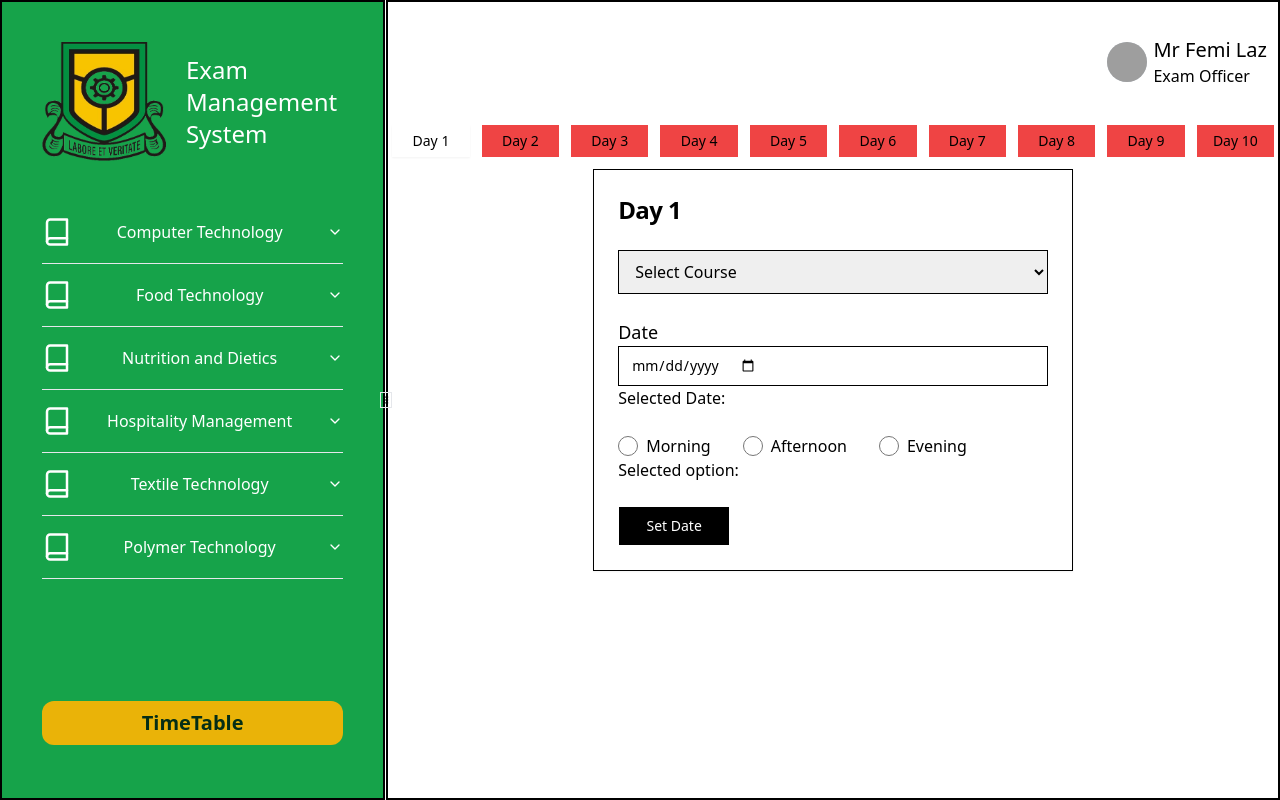
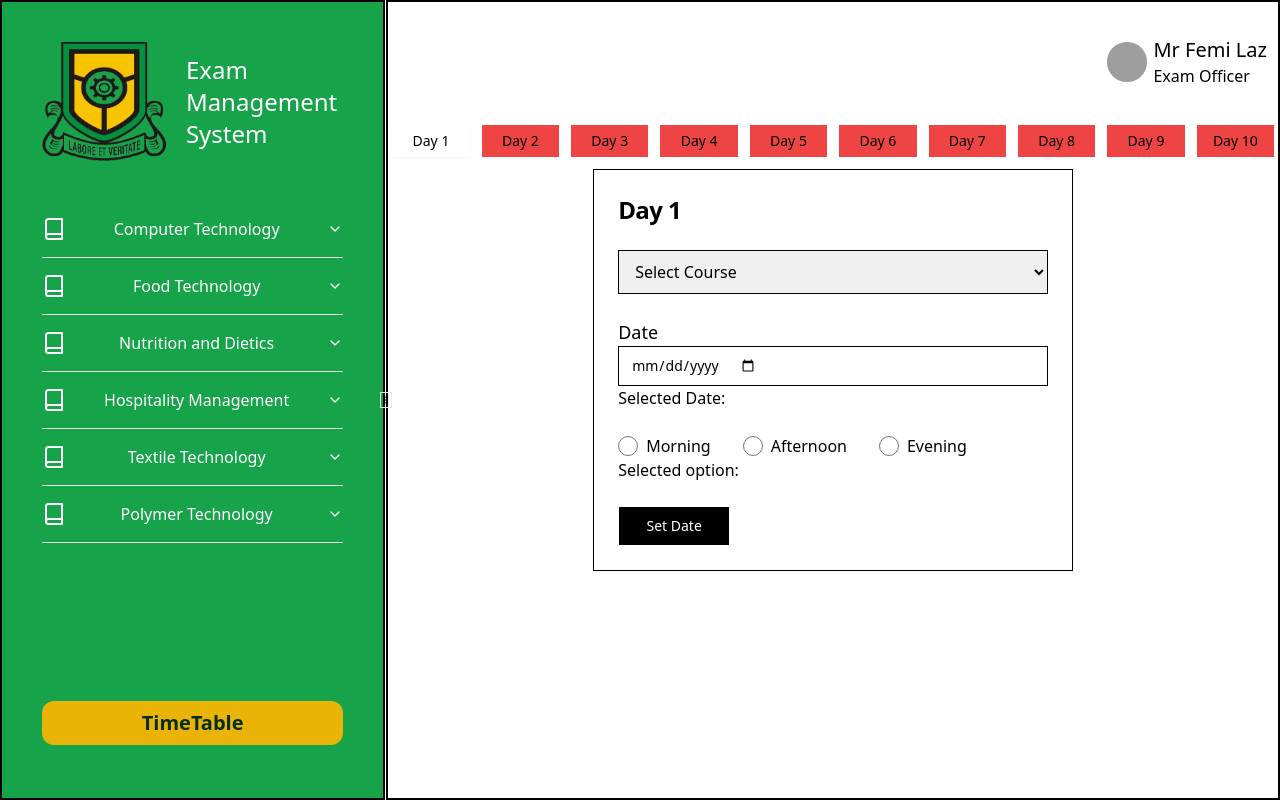
Before and after one commit to bluey-main/exam-mgt-sodiq, a React (Vite) app: page / in a window 1280 px wide. Built offline with nearby package versions, Linux system fonts and the light colour scheme; grey boxes are pictures that could not be loaded.

Commit message:
fixed size

```diff
--- a/src/Dashboard.tsx
+++ b/src/Dashboard.tsx
@@ -229,8 +229,8 @@ export default function Dashboard() {
                   return (
                     <Accordion type="single" collapsible key={index}>
                       <AccordionItem value={item.name}>
-                        <AccordionTrigger>
-                          <FiBook className="text-3xl" />
+                        <AccordionTrigger className="text-left">
+                          <FiBook className="text-2xl" />
 
                           {item.name}
                         </AccordionTrigger>
```
